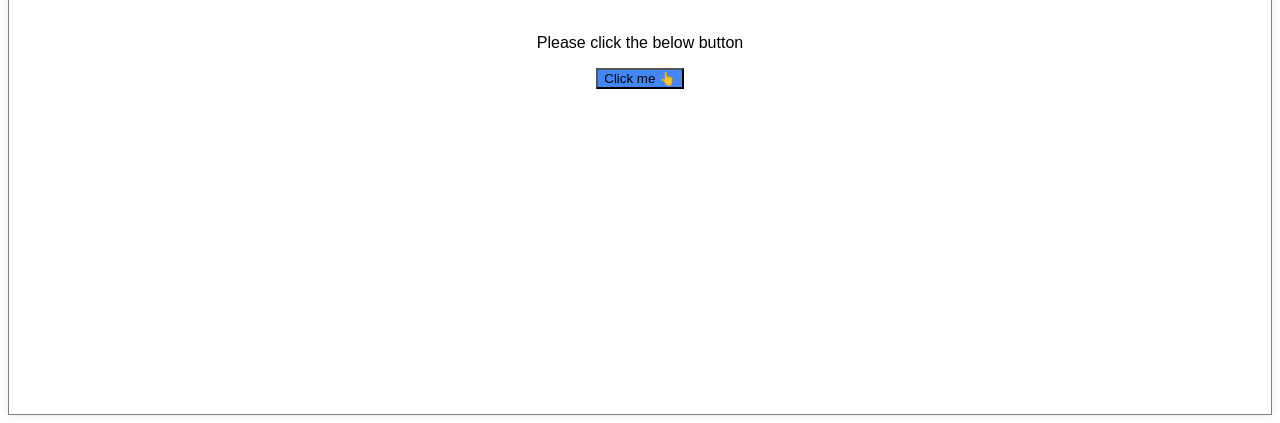
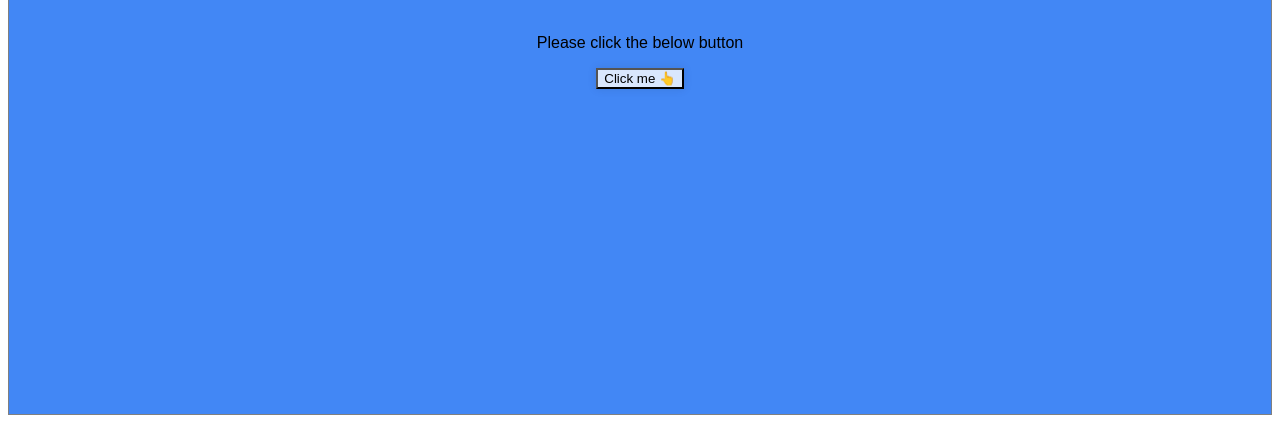
Before and after one commit to Aravindhan7malai/Model-Box-by-JavaScript, a plain HTML site: page index.html in a window 1280 px wide. Shown: the part 395-818 px from the top of the page. Drawn offline with Linux system fonts and the light colour scheme.

Commit message:
Update index.html

```diff
--- a/index.html
+++ b/index.html
@@ -12,8 +12,8 @@
     }
 
     .modeljs {
-background-color: rgba(255, 255, 255, 0.8);
-box-shadow: 0 0 10px rgba(0, 0, 0, 0.1);
+background-color: rgb(66, 135, 245);
+
         border: 1px solid gray;
         justify-content: center;
         display: flex;
@@ -45,7 +45,9 @@ box-shadow: 0 0 10px rgba(0, 0, 0, 0.1);
         display: none;
     }
     .btn{
-background-color: rgb(66, 135, 245);
+
+        background-color: rgba(255, 255, 255, 0.8);
+box-shadow: 0 0 10px rgba(0, 0, 0, 0.1);
         text-decoration: none;
         cursor: pointer;
         transition: background-color 0.3s ease;
```
